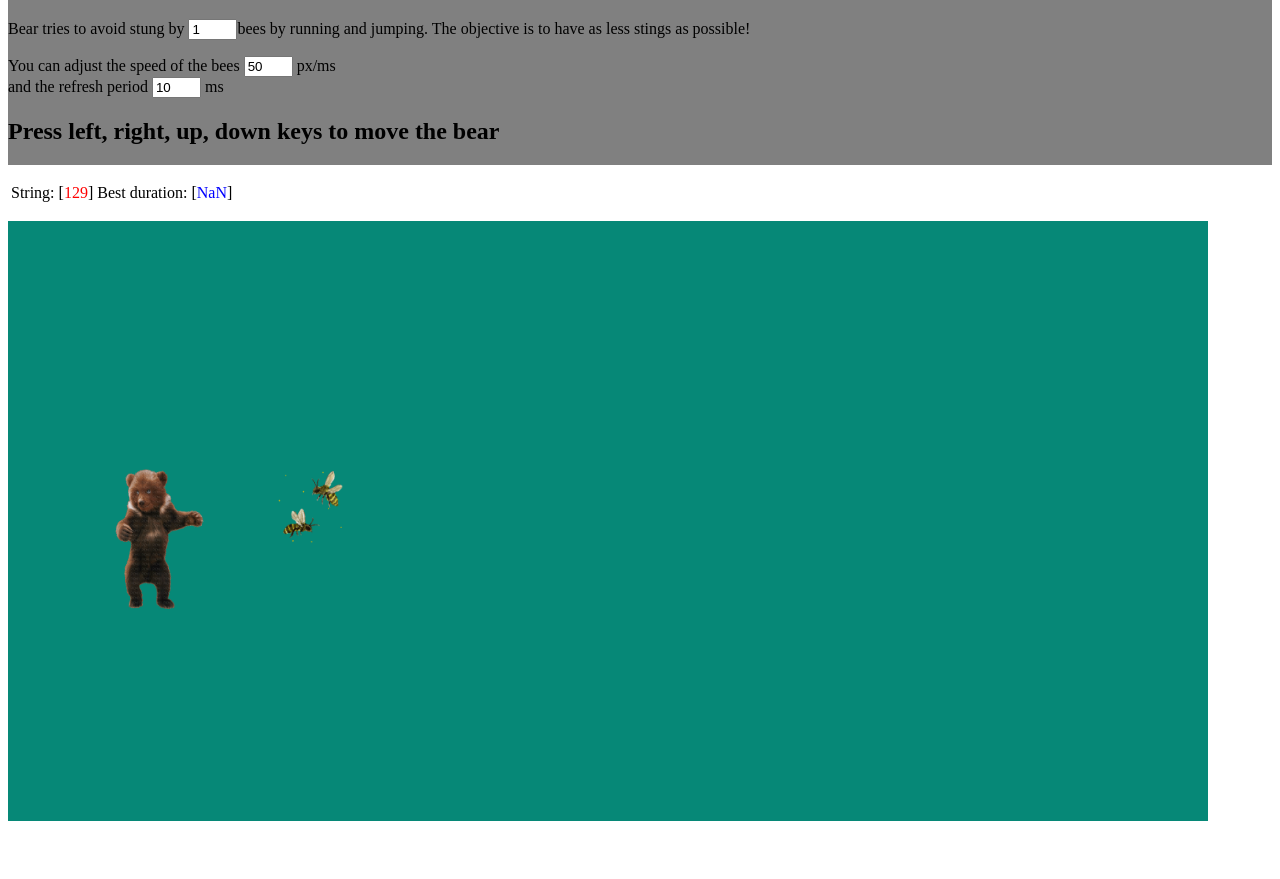
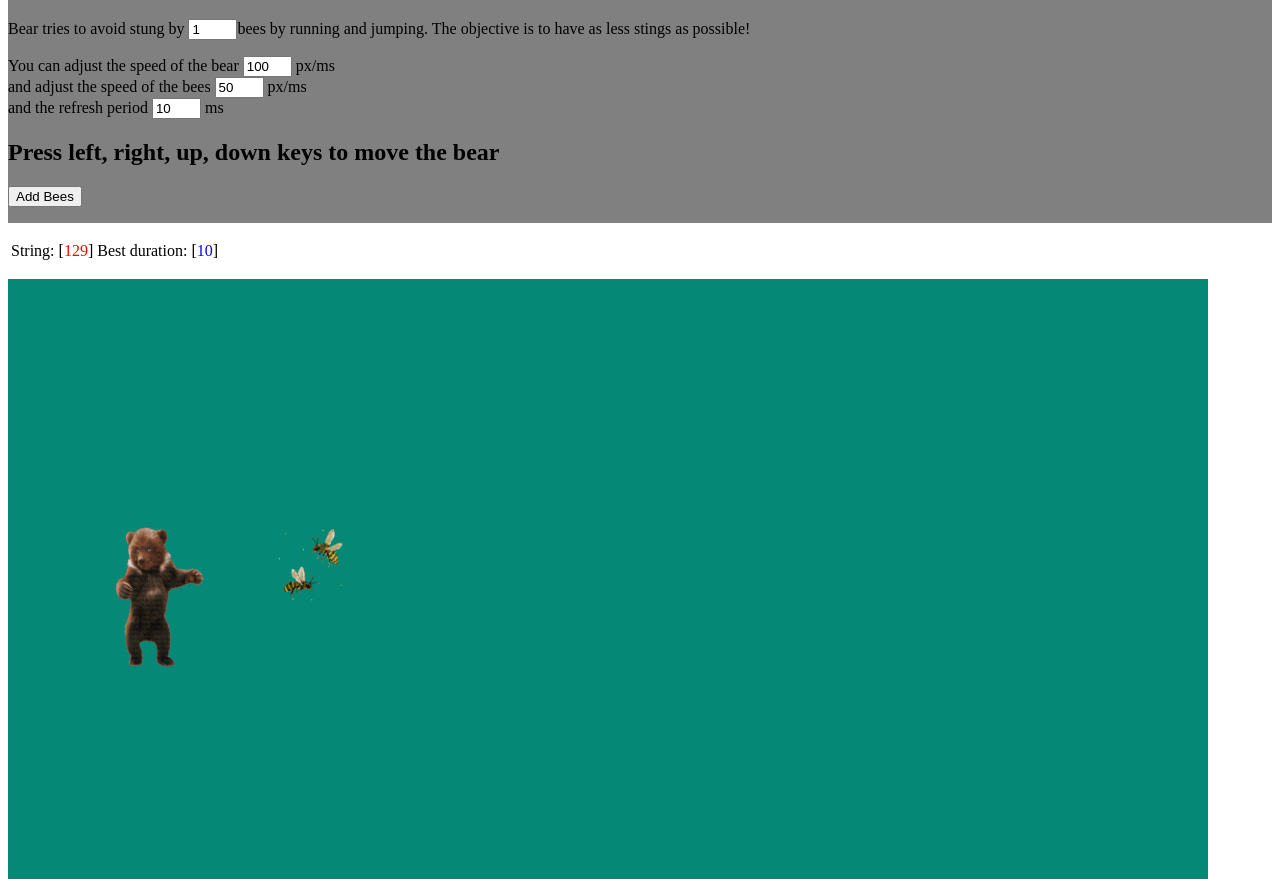
Before and after one commit to Wafi-Mohammed/Wafi-lab2.github.io, a plain HTML site: page index.html in a window 1280 px wide. Shown: the part 69-948 px from the top of the page. Before the commit the page ends 890 px from the top, so only its background shows below. Drawn offline with Linux system fonts and the light colour scheme.

Commit message:
commit 4

```diff
--- a/game.js
+++ b/game.js
@@ -6,6 +6,7 @@ function Bear() {
   this.y = this.htmlElement.offsetTop;
 
   this.move = function (xDir, yDir) {
+    this.dBear = setSpeed();
     this.fitBounds();
     this.x += this.dBear * xDir;
     this.y += this.dBear * yDir;
@@ -33,10 +34,13 @@ function Bear() {
   };
 }
 
+function setSpeed() {
+  return document.getElementById("speedBear").value;
+}
+
 function start() {
   bear = new Bear();
-
-  document.addEventListener("keydown", moveBear, false);
+  dBear = document.addEventListener("keydown", moveBear, false);
 
   bees = new Array();
   makeBees();
@@ -155,7 +159,6 @@ function makeBees() {
 
 function moveBees() {
   let speed = document.getElementById("speedBees").value;
-  speed = Number(speed);
   for (let i = 0; i < bees.length; i++) {
     let dx = getRandomInt(2 * speed) - speed;
     let dy = getRandomInt(2 * speed) - speed;
@@ -167,7 +170,12 @@ function moveBees() {
 function updateBees() {
   moveBees();
   let period = document.getElementById("periodTimer").value;
-  updateTimer = setTimeout("updateBees()", period);
+  if (hits.innerHTML == 1000) {
+    alert("Game Over!");
+    updateTimer = clearTimeout();
+  } else {
+    updateTimer = setTimeout("updateBees()", period);
+  }
 }
 
 function isHit(defender, offender) {
@@ -179,7 +187,7 @@ function isHit(defender, offender) {
     let newStingTime = new Date();
     let thisDuration = newStingTime - lastStingTime;
     lastStingTime = newStingTime;
-    let longestDuration = Number(duration.innerHTML);
+    let longestDuration = Number(thisDuration) / 60;
     if (longestDuration === 0) {
       longestDuration = thisDuration;
     } else {
@@ -209,3 +217,19 @@ function overlap(element1, element2) {
   }
   return true;
 }
+
+function addBees() {
+  let nbBees = document.getElementById("nbBees").value;
+  nbBees = Number(nbBees);
+
+  let i = 1;
+  while (i <= nbBees) {
+    var num = i;
+    var bee = new Bee(num);
+    bee.display();
+    bees.push(bee);
+    i++;
+  }
+  nbBees += 1;
+  document.getElementById("nbBees").value = nbBees;
+}
--- a/index.html
+++ b/index.html
@@ -12,12 +12,12 @@
       var lastStingTime;
     </script>
 
-    <!-- <noscript>
+    <noscript>
       Warning - Javascript is Disabled For full functionality of this page, it
       is necessary to enable Javascript.
-    </noscript> -->
+    </noscript>
   </head>
-  <body onload="start();">
+  <body onload="start()">
     <div id="title">
       <h1>Help the bear escape the bees !</h1>
       <p>
@@ -26,12 +26,24 @@
         jumping. The objective is to have as less stings as possible!
       </p>
       <p>
-        You can adjust the speed of the bees
+        You can adjust the speed of the bear
+        <input
+          type="text"
+          id="speedBear"
+          onchange="setSpeed()"
+          value="100"
+          size="3"
+        />
+        px/ms <br />
+        and adjust the speed of the bees
         <input type="text" id="speedBees" value="50" size="3" /> px/ms <br />
         and the refresh period
         <input type="text" id="periodTimer" value="10" size="3" /> ms <br />
       </p>
       <h2>Press left, right, up, down keys to move the bear</h2>
+      <p>
+        <button id="add" onclick="addBees()">Add Bees</button>
+      </p>
     </div>
     <div id="score">
       <table>
```
Also changed, not shown: game.css (+7 -7 lines).
